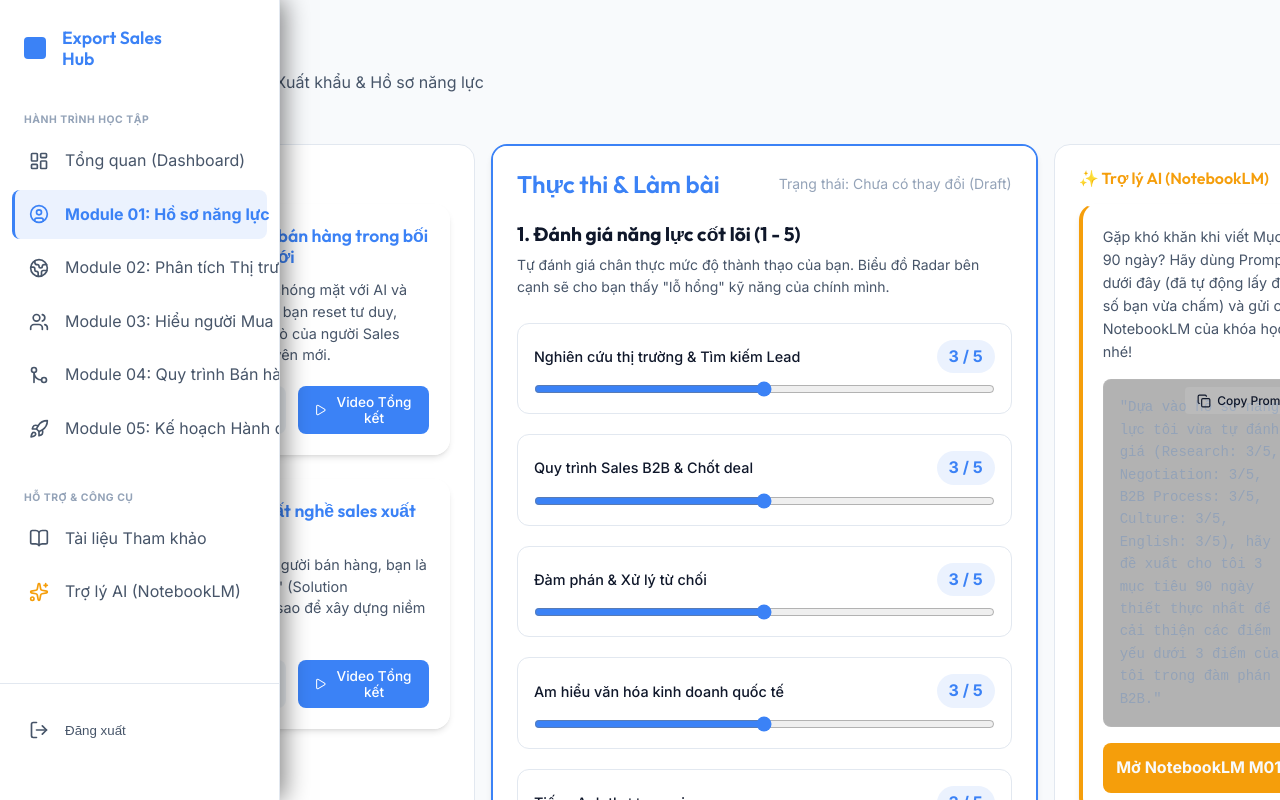
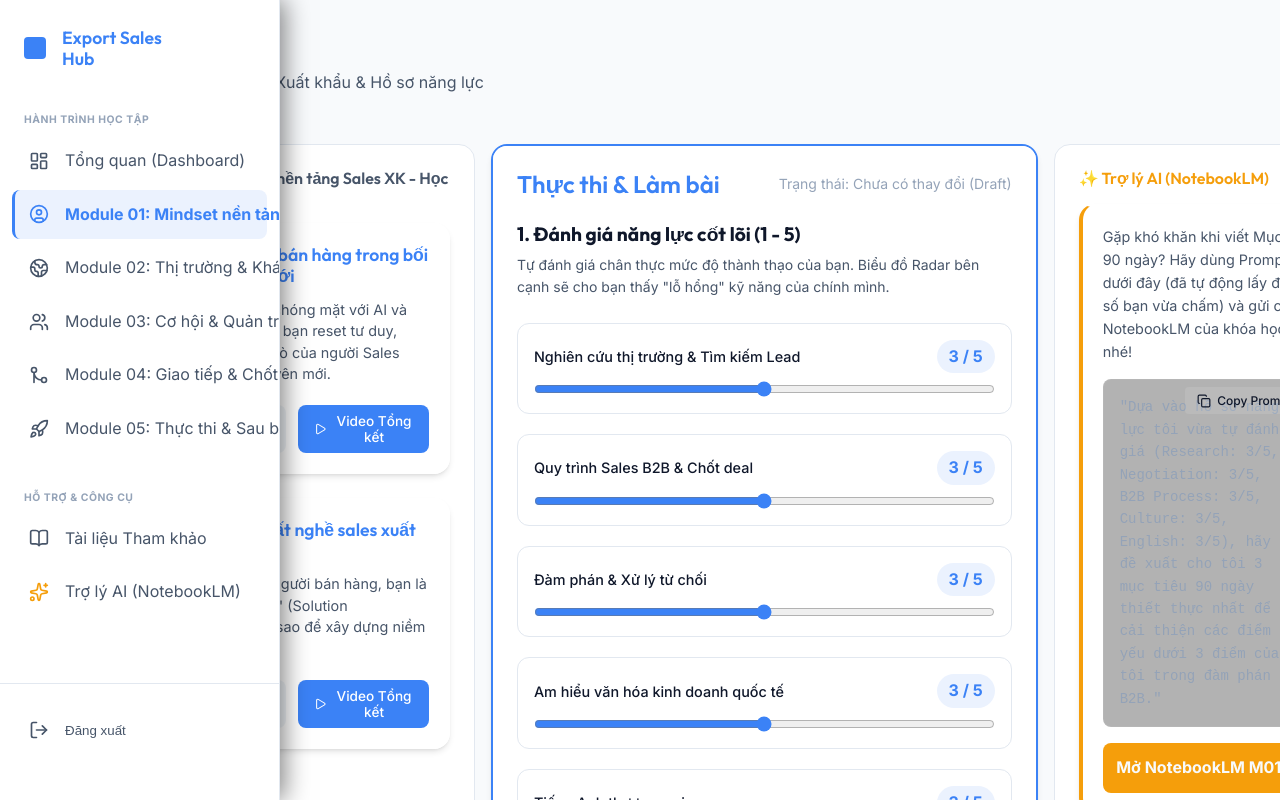
Before and after one commit to nhtrung11794/export-sales-hub, a Next.js app: page /m01 in a window 1280 px wide. Shown: the top 800 px of the page. Built offline with nearby package versions, Linux system fonts and the light colour scheme; no server answers.

Commit message:
Fix: Update exact Module Names in Sidebar and ModuleLayout

```diff
--- a/src/app/(app)/(modules)/m01/page.tsx
+++ b/src/app/(app)/(modules)/m01/page.tsx
@@ -210,7 +210,7 @@ export default function M01Page() {
       </header>
 
       <ModuleLayout
-        moduleTitle="Module 01"
+        moduleTitle="Module 01: Mindset nền tảng Sales XK"
         learningContent={learningContent}
         formContent={<M1_CompetencyForm />}
         aiTutorContent={aiTutorContent}
--- a/src/app/(app)/(modules)/m02/page.tsx
+++ b/src/app/(app)/(modules)/m02/page.tsx
@@ -236,7 +236,7 @@ export default function Module02Page() {
       </header>
 
       <ModuleLayout
-        moduleTitle="Module 02"
+        moduleTitle="Module 02: Thị trường & Khách hàng"
         learningContent={learningContent}
         formContent={<M2_MarketForm />}
         aiTutorContent={aiTutorContent}
--- a/src/components/layout/AppLayout.tsx
+++ b/src/components/layout/AppLayout.tsx
@@ -44,11 +44,11 @@ export default function AppLayout({ children }: { children: React.ReactNode }) {
 
   const navItems = [
     { name: 'Tổng quan (Dashboard)', path: '/', icon: <LayoutDashboard size={20} /> },
-    { name: 'Module 01: Hồ sơ năng lực', path: '/m01', icon: <UserCircle size={20} /> },
-    { name: 'Module 02: Phân tích Thị trường', path: '/m02', icon: <Globe2 size={20} /> },
-    { name: 'Module 03: Hiểu người Mua', path: '/m03', icon: <Users size={20} /> },
-    { name: 'Module 04: Quy trình Bán hàng', path: '/m04', icon: <GitMerge size={20} /> },
-    { name: 'Module 05: Kế hoạch Hành động', path: '/m05', icon: <Rocket size={20} /> },
+    { name: 'Module 01: Mindset nền tảng Sales XK', path: '/m01', icon: <UserCircle size={20} /> },
+    { name: 'Module 02: Thị trường & Khách hàng', path: '/m02', icon: <Globe2 size={20} /> },
+    { name: 'Module 03: Cơ hội & Quản trị Pipeline', path: '/m03', icon: <Users size={20} /> },
+    { name: 'Module 04: Giao tiếp & Chốt giao dịch', path: '/m04', icon: <GitMerge size={20} /> },
+    { name: 'Module 05: Thực thi & Sau bán', path: '/m05', icon: <Rocket size={20} /> },
   ];
 
   return (
```
